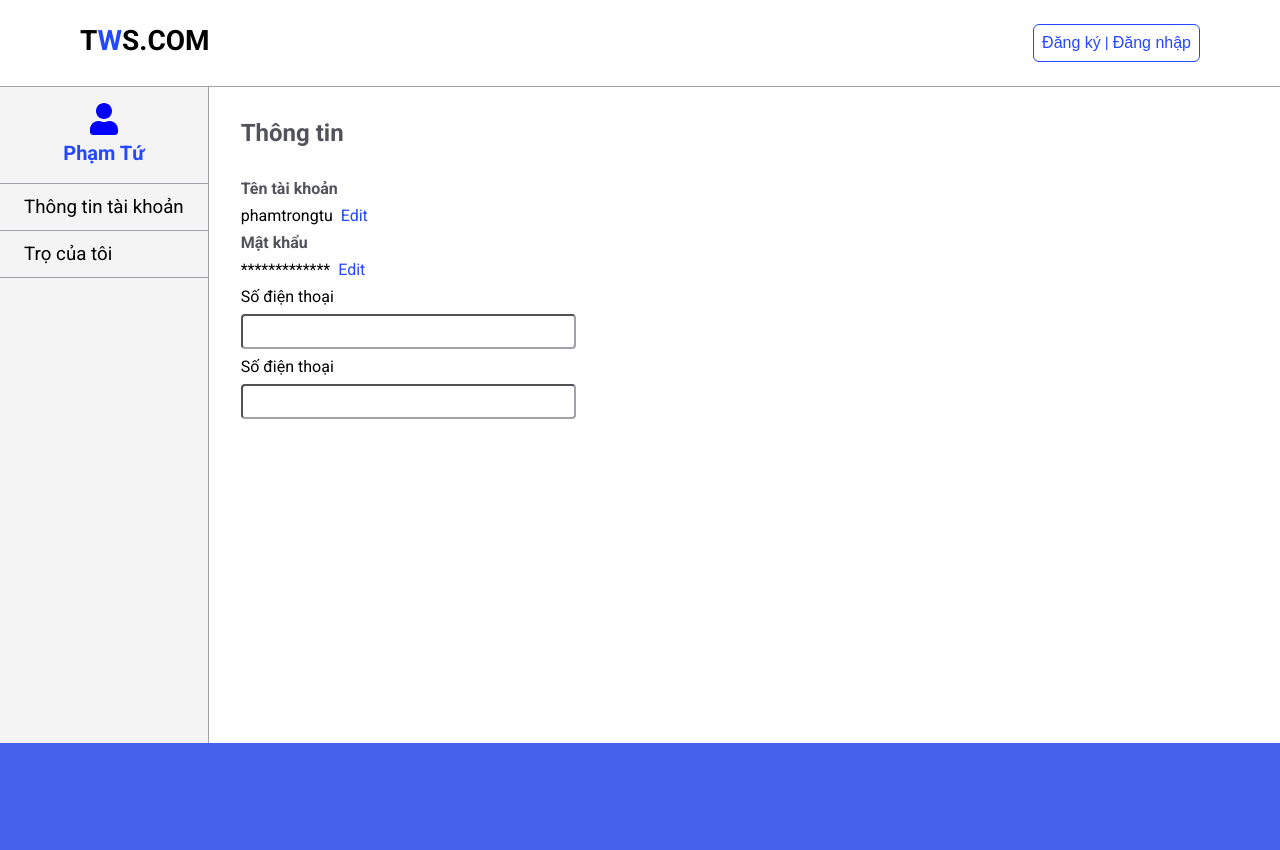
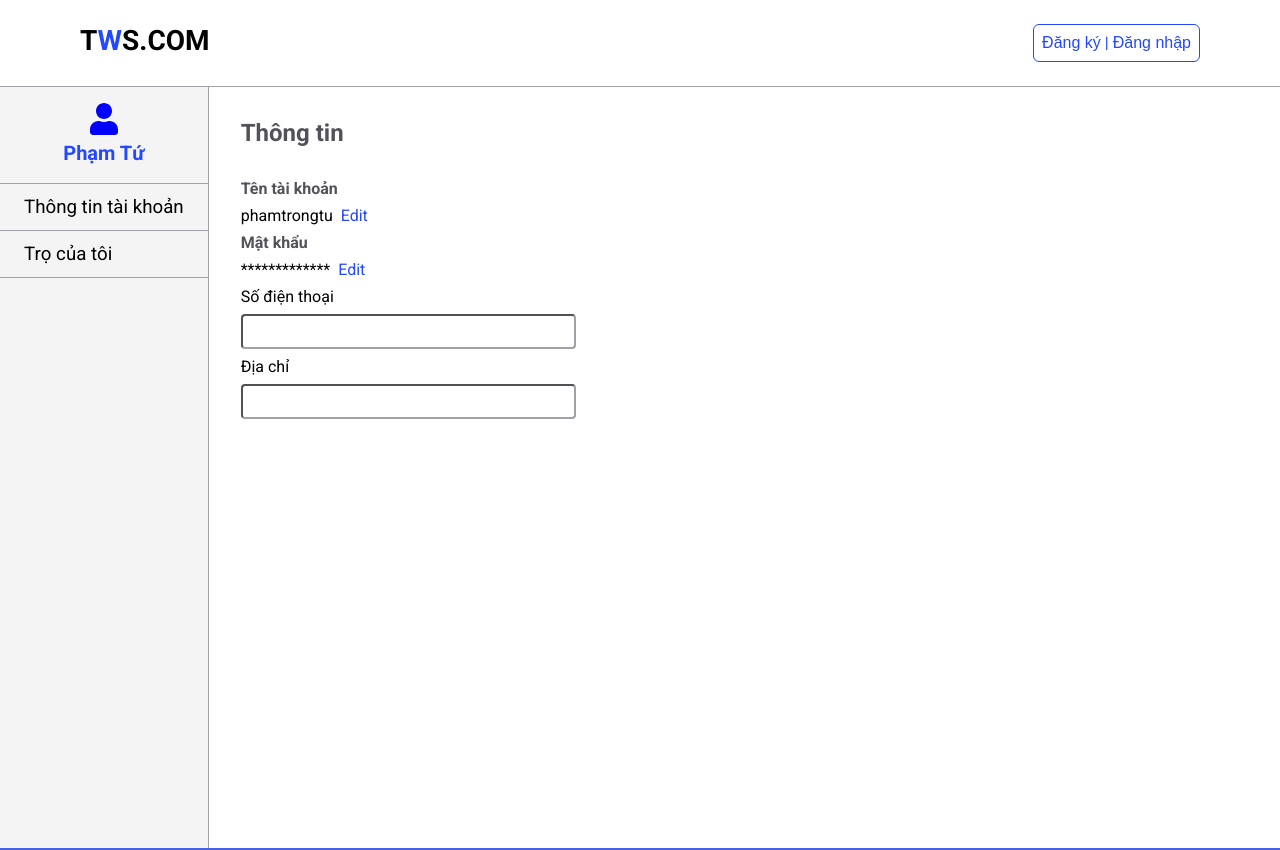
Before and after one commit to levanquy0101/TIMTRO-FE, a React (Vite) app: page /my-account in a window 1280 px wide. Shown: the top 850 px of the page. Built offline with nearby package versions, Linux system fonts and the light colour scheme.

Commit message:
Add UI & Add Logined

```diff
--- a/src/components/Modal/ModalMenuSign.jsx
+++ b/src/components/Modal/ModalMenuSign.jsx
@@ -25,7 +25,12 @@ const ModalMenuSign = ({ isOpen, typeModal, onClose }) => {
     const onSubmitForm2 = async (data) => {
         console.log("Form 2 Data:", data);
         try {
-            await AuthService.login(data)
+            const response = await AuthService.login(data)
+            const authData = {
+                user: response.user,
+                token: response.token,
+            };
+            localStorage.setItem('authData', JSON.stringify(authData));
         } catch (error) {
             console.log(error)
         }
--- a/src/components/Section/MyAccount.jsx
+++ b/src/components/Section/MyAccount.jsx
@@ -5,7 +5,7 @@ function MyAccount(props) {
     const [positionNum, setPositionNum] = useState(1);
 
     return (
-        <section className='border-0 border-t border-solid border-zinc-400 flex'>
+        <section className='border-0 border-t border-solid border-zinc-400 flex ' style={{ minHeight: 'calc(100svh - 2.35rem)' }}>
             <aside className='bg-zinc-100 max-w-96 border-0 border-r border-solid border-zinc-400'>
                 <div className='border-0 border-b border-solid border-zinc-400 text-center p-4'>
                     <FaUser size={32} color='blue' />
@@ -33,7 +33,7 @@ function MyAccount(props) {
                                 <input className='p-2 rounded border-zinc-400 w-1/3 outline-none' type="text" />
                             </label>
                             <label className='flex flex-col gap-2 my-2' htmlFor="">
-                                <span>Số điện thoại</span>
+                                <span>Địa chỉ</span>
                                 <input className='p-2 rounded border-zinc-400 w-1/3 outline-none' type="text" />
                             </label>
                         </form>
@@ -61,6 +61,13 @@ function MyAccount(props) {
                                 <b>Ngày kết thúc hợp đồng:</b>
                                 <p className='text-zinc-600'>16/09/2024</p>
                             </div>
+                            <div className='flex flex-col gap-4 bg-zinc-200 w-1/2 p-2 rounded'>
+                                <strong > Chi phí tháng 12</strong>
+                                <strong >Tiền điện</strong>
+                                <strong >Tiền nước</strong>
+                                <strong >Tiền phòng</strong>
+                                <strong >Tổng: </strong>
+                            </div>
                         </div>
 
                     </>
```
